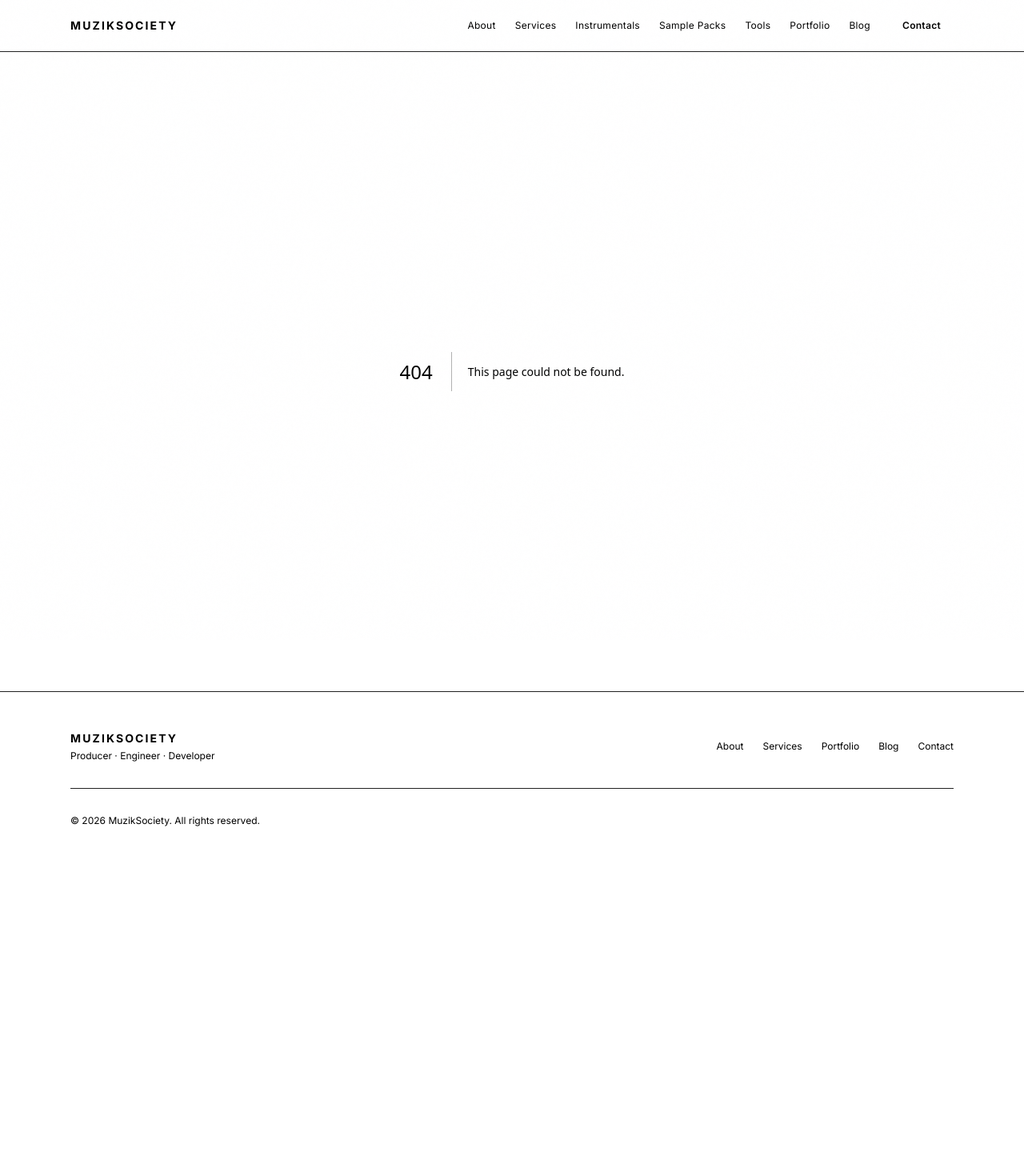
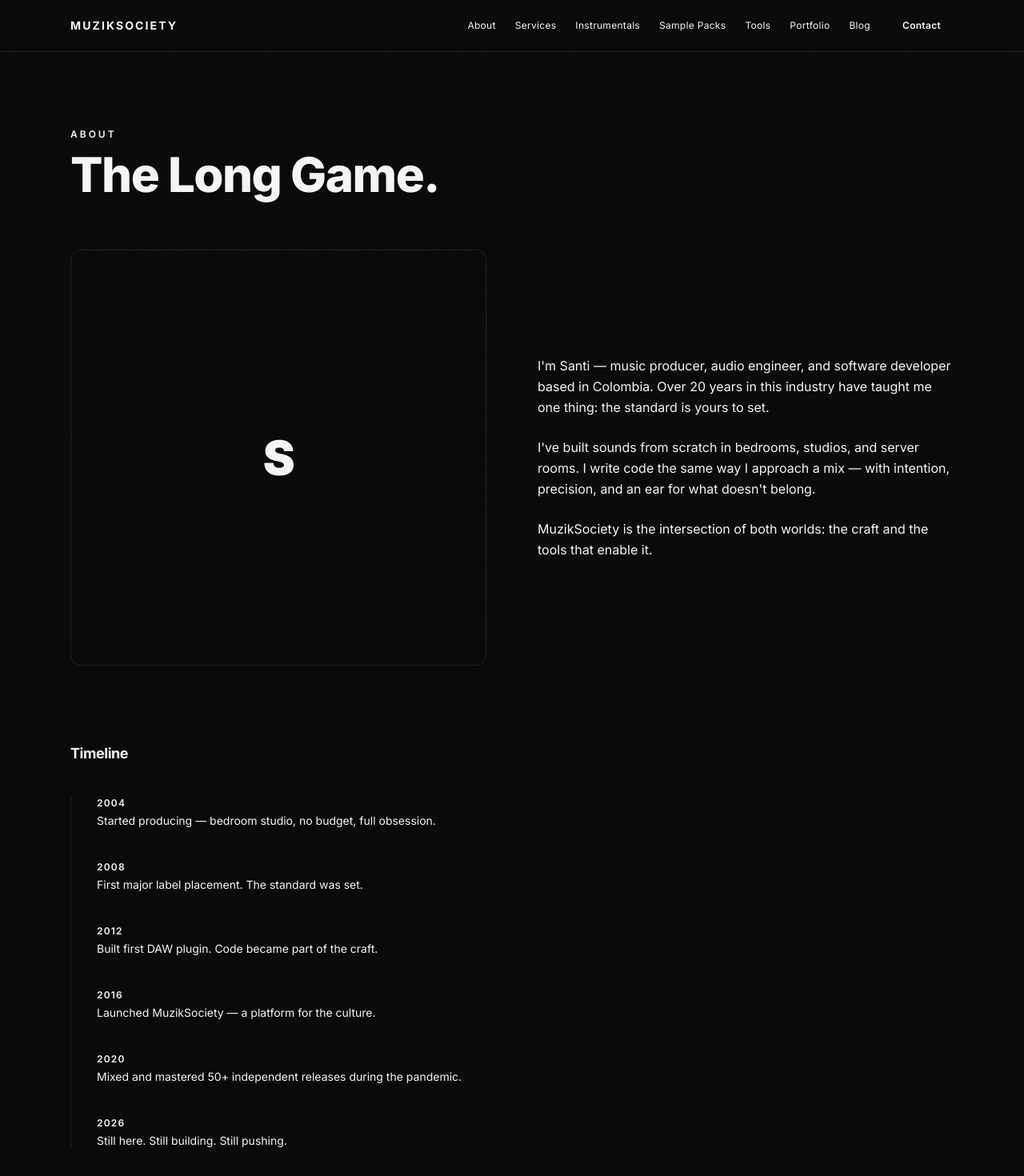
Before and after one commit to MUZIK-SOCIETY-KINGDOM/MUZIKSOCIETY.ORG, a Next.js app: page /about in a window 1280 px wide. Before the commit this address had no page. Shown: the top 1470 px of the page at 80% size. Before the commit the page ends 1082 px from the top, so only its background shows below. Built offline with nearby package versions, Linux system fonts and the light colour scheme.

Commit message:
feat: about page with bio, timeline, and skills

```diff
--- /dev/null
+++ b/src/app/about/page.tsx
@@ -0,0 +1,92 @@
+import type { Metadata } from 'next'
+
+export const metadata: Metadata = {
+  title: 'About — MuzikSociety',
+}
+
+const timeline = [
+  { year: '2004', event: 'Started producing — bedroom studio, no budget, full obsession.' },
+  { year: '2008', event: 'First major label placement. The standard was set.' },
+  { year: '2012', event: 'Built first DAW plugin. Code became part of the craft.' },
+  { year: '2016', event: 'Launched MuzikSociety — a platform for the culture.' },
+  { year: '2020', event: 'Mixed and mastered 50+ independent releases during the pandemic.' },
+  { year: '2026', event: 'Still here. Still building. Still pushing.' },
+]
+
+const skills = [
+  'Music Production', 'Mixing', 'Mastering', 'Sound Design',
+  'Audio Engineering', 'TypeScript', 'Next.js', 'Python',
+  'Ableton Live', 'Pro Tools', 'Logic Pro', 'FL Studio',
+]
+
+export default function AboutPage() {
+  return (
+    <div className="mx-auto max-w-6xl px-6 py-24">
+      {/* Header */}
+      <div className="mb-16">
+        <p className="mb-3 text-xs font-semibold tracking-[0.25em] text-[--color-accent] uppercase">
+          About
+        </p>
+        <h1 className="text-4xl font-extrabold tracking-tight text-[--color-foreground] md:text-6xl">
+          The Long Game.
+        </h1>
+      </div>
+
+      {/* Two-column bio */}
+      <div className="grid gap-16 md:grid-cols-2 mb-24">
+        <div className="aspect-square rounded-lg bg-[--color-surface] border border-[--color-border] flex items-center justify-center">
+          <span className="text-6xl font-black tracking-tight text-[--color-border]">S</span>
+        </div>
+        <div className="flex flex-col justify-center gap-6">
+          <p className="text-base text-[--color-muted] leading-relaxed">
+            I'm Santi — music producer, audio engineer, and software developer based in Colombia.
+            Over 20 years in this industry have taught me one thing: the standard is yours to set.
+          </p>
+          <p className="text-base text-[--color-muted] leading-relaxed">
+            I've built sounds from scratch in bedrooms, studios, and server rooms. I write code
+            the same way I approach a mix — with intention, precision, and an ear for what doesn't
+            belong.
+          </p>
+          <p className="text-base text-[--color-muted] leading-relaxed">
+            MuzikSociety is the intersection of both worlds: the craft and the tools that enable it.
+          </p>
+        </div>
+      </div>
+
+      {/* Timeline */}
+      <div className="mb-24">
+        <h2 className="mb-10 text-lg font-bold tracking-tight text-[--color-foreground]">
+          Timeline
+        </h2>
+        <div className="relative border-l border-[--color-border] pl-8 space-y-10">
+          {timeline.map((item) => (
+            <div key={item.year} className="relative">
+              <div className="absolute -left-[2.125rem] top-1 h-3 w-3 rounded-full bg-[--color-accent]" />
+              <p className="text-xs font-semibold tracking-widest text-[--color-accent] mb-1">
+                {item.year}
+              </p>
+              <p className="text-sm text-[--color-muted]">{item.event}</p>
+            </div>
+          ))}
+        </div>
+      </div>
+
+      {/* Skills strip */}
+      <div>
+        <h2 className="mb-6 text-lg font-bold tracking-tight text-[--color-foreground]">
+          Tools & Skills
+        </h2>
+        <div className="flex flex-wrap gap-2">
+          {skills.map((skill) => (
+            <span
+              key={skill}
+              className="rounded-md border border-[--color-border] px-3 py-1.5 text-xs text-[--color-muted]"
+            >
+              {skill}
+            </span>
+          ))}
+        </div>
+      </div>
+    </div>
+  )
+}
```
